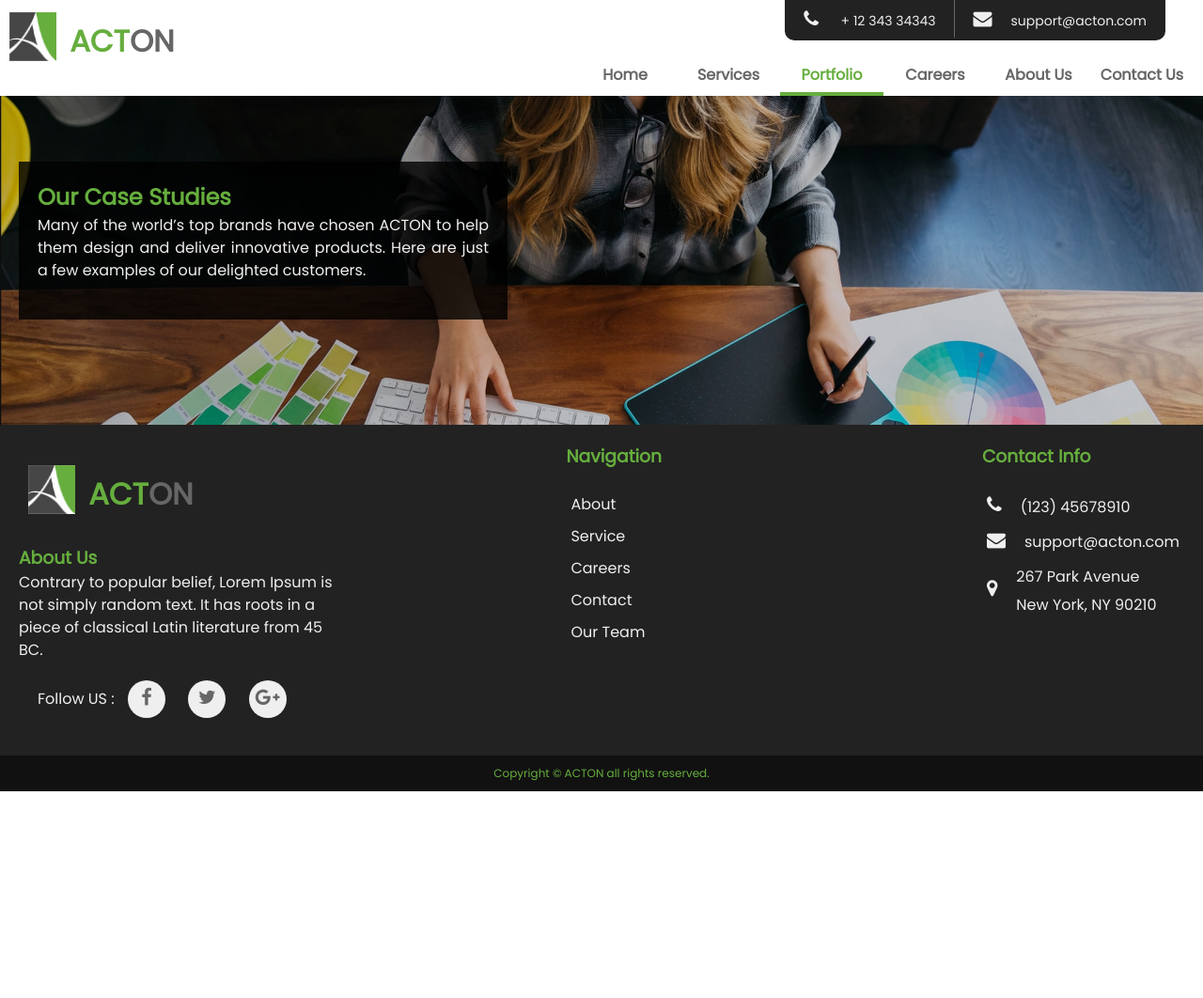
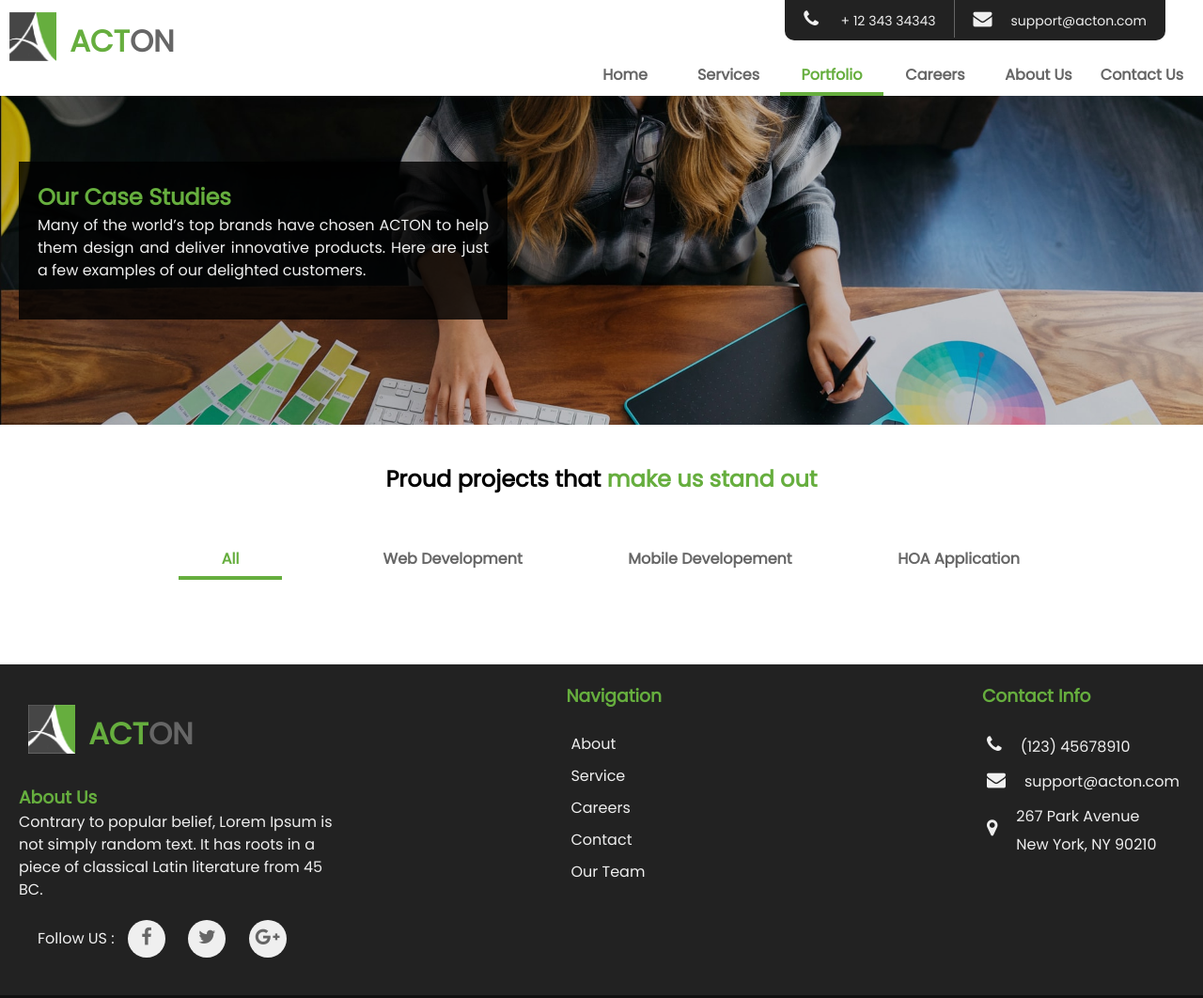
Before and after one commit to gokulakannanit/acton, a website built with Vite: page portfolio.html in a window 1280 px wide. Shown: the top 1062 px of the page at 94% size. Before the commit the page ends 842 px from the top, so only its background shows below. Built offline with nearby package versions, Linux system fonts and the light colour scheme.

```diff
--- a/portfolio.html
+++ b/portfolio.html
@@ -52,6 +52,19 @@
       <div class="banner_message">
         <h2 class="font_primary">Our Case Studies</h2>
         <p>Many of the world’s top brands have chosen ACTON to help them design and deliver innovative products. Here are just a few examples of our delighted customers.</p>
+      </div>
+    </section>
+    <section class="portfolio">
+      <div class="container align_center">
+        <h2>Proud projects that <span class="font_primary">make us stand out</span></h2>
+        <section class="list_tags">
+          <ul class="menu flex_box" style="width: 900px;margin: 50px auto;">
+            <li><a href="" class="selected">All</a></li>
+            <li><a href="">Web Development</a></li>
+            <li><a href="">Mobile Developement</a></li>
+            <li><a href="">HOA Application</a></li>
+          </ul>
+        </section>
       </div>
     </section>
     <footer>
--- a/style.css
+++ b/style.css
@@ -199,18 +199,18 @@
   font-size: 42px;
 }
 
-header .menu a {
+.menu a {
   font-weight: bold;
   padding-bottom: 10px;
 }
 
-header .menu a.selected,
-header .menu a:hover {
+.menu a.selected,
+.menu a:hover {
   color: #66ae3e;
   position: relative;
 }
 
-header .menu a.selected::after {
+.menu a.selected::after {
   content: "";
   position: absolute;
   bottom: 0;
@@ -771,7 +771,8 @@
   white-space: nowrap;
 }
 
-.contact_us, .about_us {
+.contact_us,
+.about_us {
   margin: 30px auto;
 }
 
@@ -988,7 +989,6 @@
   text-align: center;
 }
 
-
 .about_page .content {
   max-width: 650px;
 }
@@ -1005,3 +1005,7 @@
   justify-content: flex-start;
   margin-bottom: 20px;
 }
+
+.portfolio {
+  margin: 40px 0;
+}
```
